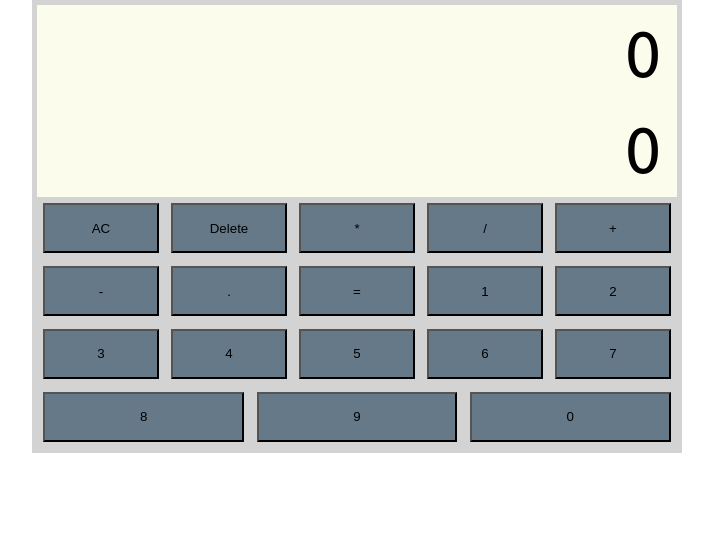
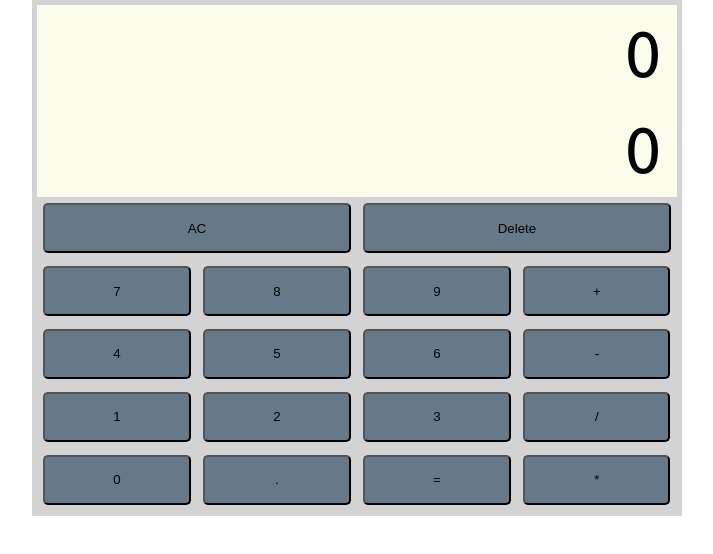
Before and after one commit to icelandico/react-calculator, a React (Create React App) app: page / in a window 1280 px wide. Shown: the top 554 px of the page, without its empty margins (283-996 px from the left). Built offline with nearby package versions, Linux system fonts and the light colour scheme.

Commit message:
Proper positioning

```diff
--- a/src/Buttons/Buttons.css
+++ b/src/Buttons/Buttons.css
@@ -4,8 +4,14 @@
 }
 
 .single-button {
-  flex: 1 1 100px;
+  flex-basis: 23%;
   background: #667988;
   margin: 1%;
   height: 50px;
+  width: 50px;
+  border-radius: 5px;
 }
+
+.clear {
+  flex-basis: 48%;
+}
--- a/src/Buttons/Buttons.js
+++ b/src/Buttons/Buttons.js
@@ -12,28 +12,28 @@ class Buttons extends Component {
         onClick={(event) => this.handleButtonClick(event)}
         className="buttons-container"
       >
-        <button className="single-button" id="clear" value="AC">AC</button>
-        <button className="single-button" id="back" value="x">Delete</button>
+        <button className="single-button clear" id="clear" value="AC">AC</button>
+        <button className="single-button clear" id="back" value="x">Delete</button>
 
-        <button className="single-button" id="multiply" value="*">*</button>
-        <button className="single-button" id="divide" value="/">/</button>
+        <button className="single-button" id="seven" value="7">7</button>
+        <button className="single-button" id="eight" value="8">8</button>
+        <button className="single-button" id="nine" value="9">9</button>
         <button className="single-button" id="add" value="+">+</button>
+
+        <button className="single-button" id="four" value="4">4</button>
+        <button className="single-button" id="five" value="5">5</button>
+        <button className="single-button" id="six" value="6">6</button>
         <button className="single-button" id="subtract" value="-">-</button>
-
-        <button className="single-button" id="decimal" value=".">.</button>
-
-        <button className="single-button" id="equal" value="equal">=</button>
 
         <button className="single-button" id="one" value="1">1</button>
         <button className="single-button" id="two" value="2">2</button>
         <button className="single-button" id="three" value="3">3</button>
-        <button className="single-button" id="four" value="4">4</button>
-        <button className="single-button" id="five" value="5">5</button>
-        <button className="single-button" id="six" value="6">6</button>
-        <button className="single-button" id="seven" value="7">7</button>
-        <button className="single-button" id="eight" value="8">8</button>
-        <button className="single-button" id="nine" value="9">9</button>
+        <button className="single-button" id="divide" value="/">/</button>
+
         <button className="single-button" id="zero" value="0">0</button>
+        <button className="single-button" id="decimal" value=".">.</button>
+        <button className="single-button" id="equal" value="equal">=</button>
+        <button className="single-button" id="multiply" value="*">*</button>
       </div>
     )
   }
```
